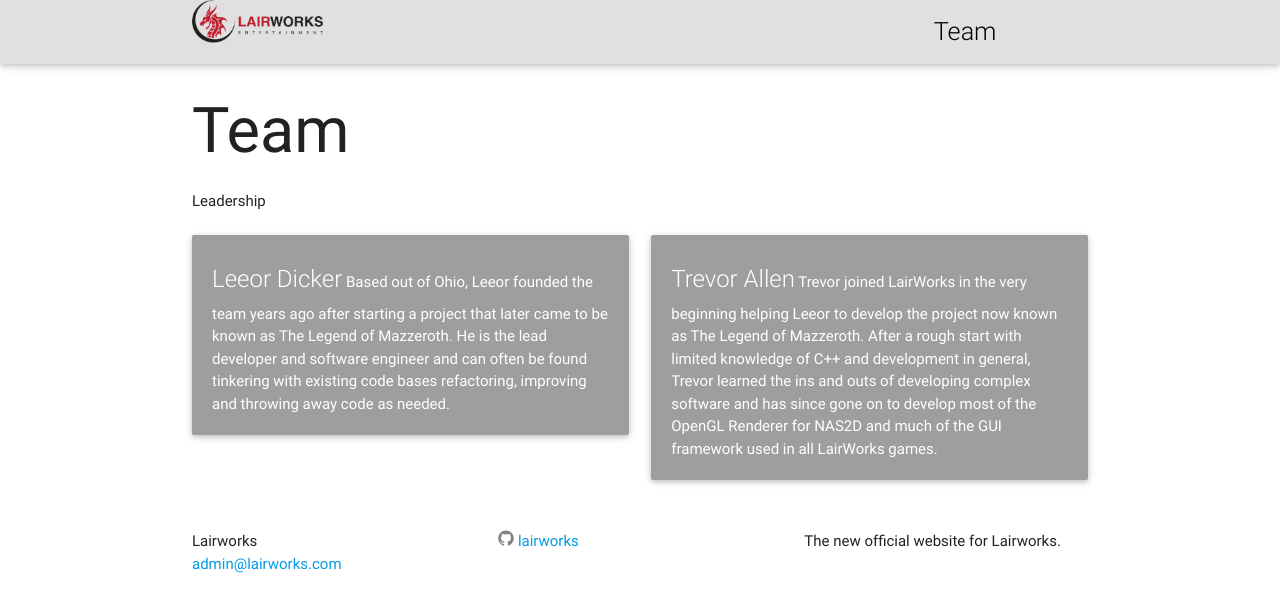
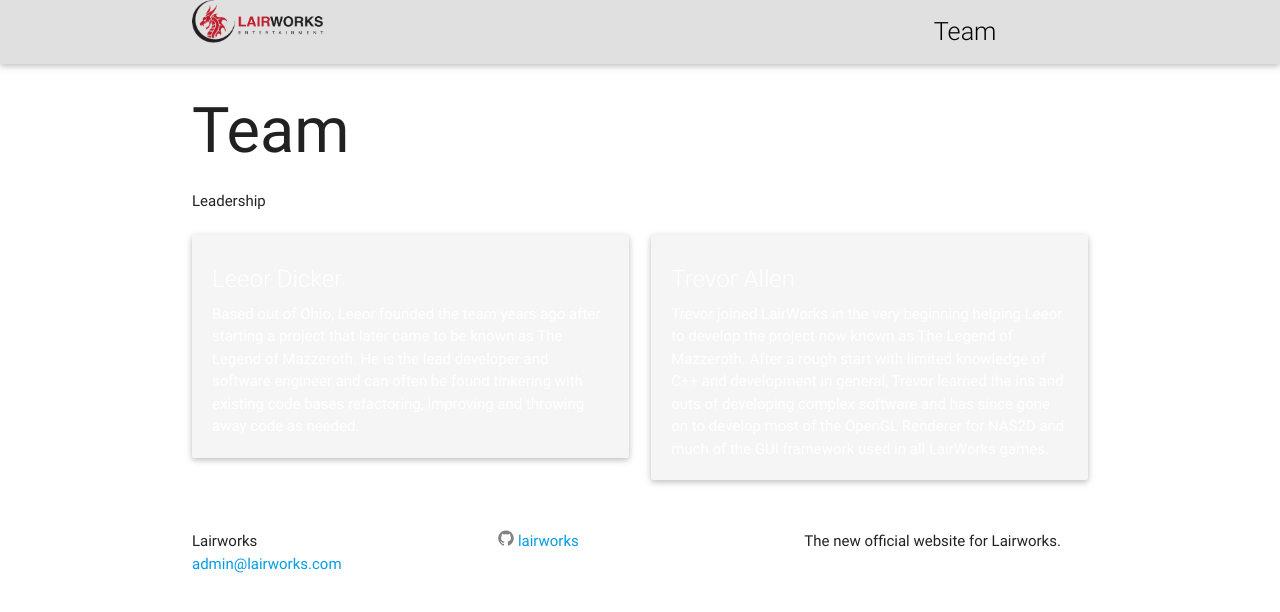
Before and after one commit to lairworks/lairworks.github.io, a Jekyll site: the page built from team.md, in a window 1280 px wide. Shown: the top 612 px of the page. Built offline with Jekyll 4.4.1, drawn with Linux system fonts in a browser that asks for light colours.

Commit message:
Update team.md
fixed some formatting.

```diff
--- a/team.md
+++ b/team.md
@@ -9,22 +9,18 @@
 
 <div class="row">
   <div class="col s12 m6">
-    <div class="card grey lighten-6">
+    <div class="card grey lighten-4">
       <div class="card-content white-text">
         <span class="card-title">Leeor Dicker</span>
-
-        Based out of Ohio, Leeor founded the team years ago after starting a project that later came to be known as The Legend of Mazzeroth. He is the lead developer and software engineer and can often be found tinkering with existing code bases refactoring, improving and throwing away code as needed.
-
+        <p>Based out of Ohio, Leeor founded the team years ago after starting a project that later came to be known as The Legend of Mazzeroth. He is the lead developer and software engineer and can often be found tinkering with existing code bases refactoring, improving and throwing away code as needed.</p>
       </div>
     </div>
   </div>
   <div class="col s12 m6">
-    <div class="card grey lighten-6">
+    <div class="card grey lighten-4">
       <div class="card-content white-text">
         <span class="card-title">Trevor Allen</span>
-
-        Trevor joined LairWorks in the very beginning helping Leeor to develop the project now known as The Legend of Mazzeroth. After a rough start with limited knowledge of C++ and development in general, Trevor learned the ins and outs of developing complex software and has since gone on to develop most of the OpenGL Renderer for NAS2D and much of the GUI framework used in all LairWorks games.
-
+        <p>Trevor joined LairWorks in the very beginning helping Leeor to develop the project now known as The Legend of Mazzeroth. After a rough start with limited knowledge of C++ and development in general, Trevor learned the ins and outs of developing complex software and has since gone on to develop most of the OpenGL Renderer for NAS2D and much of the GUI framework used in all LairWorks games.</p>
       </div>
     </div>
   </div>
```
